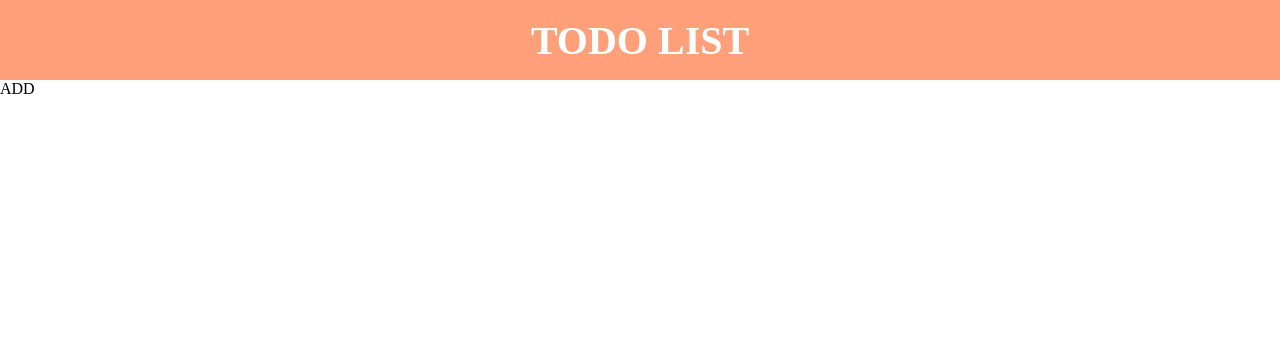
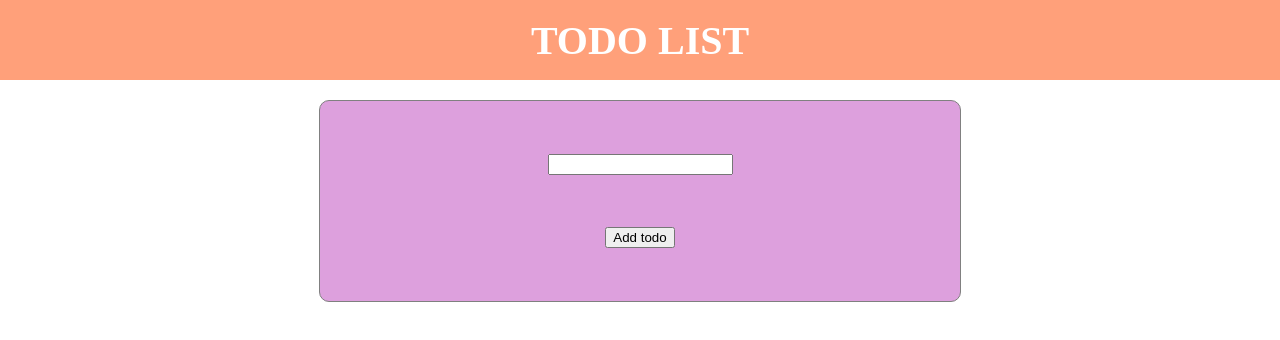
Before and after one commit to Baarosh/Todo-app, a Vue app: page /addtodo in a window 1280 px wide. Shown: the top 340 px of the page. Built offline with nearby package versions, Linux system fonts and the light colour scheme.

Commit message:
add todo feature

```diff
--- a/src/components/TheHeader.vue
+++ b/src/components/TheHeader.vue
@@ -1,14 +1,14 @@
 <template>
   <div class="header">
-    <h1 @click="routeToMain">TODO LIST</h1>
+    <h1 @click="pushToMain">TODO LIST</h1>
   </div>
 </template>
 
 <script>
 export default {
   methods: {
-    routeToMain() {
-      this.$router.push('/');
+    pushToMain() {
+      this.$router.push({ name: 'main-page' });
     },
   },
 };
--- a/src/store/index.js
+++ b/src/store/index.js
@@ -1,4 +1,15 @@
 import { createStore } from 'vuex';
+
+function* generatorCreator() {
+  let index = 5;
+
+  while (true) {
+    // eslint-disable-next-line no-plusplus
+    yield index++;
+  }
+}
+
+const generator = generatorCreator();
 
 export default createStore({
   state() {
@@ -41,6 +52,13 @@ export default createStore({
     deleteTodo(state, payload) {
       state.listOfTodos = state.listOfTodos.filter((todo) => todo.id !== payload);
     },
+    addNewTodo(state, payload) {
+      state.listOfTodos.push({
+        id: generator.next().value,
+        title: payload,
+        completed: false,
+      });
+    },
   },
   actions: {
     setSorting(context, payload) {
@@ -55,9 +73,12 @@ export default createStore({
     deleteTodo(context, payload) {
       context.commit('deleteTodo', payload);
     },
+    addNewTodo(context, payload) {
+      context.commit('addNewTodo', payload);
+    },
   },
   getters: {
-    listOfTodos(state, getters) {
+    getListOfTodos(state, getters) {
       const todoList = state.listOfTodos;
       if (todoList.length > 0) {
         return state.listOfTodos.filter((todo) =>
--- a/src/views/AddTodo.vue
+++ b/src/views/AddTodo.vue
@@ -1,9 +1,47 @@
 <template>
-  <div class="">ADD</div>
+  <div class="container">
+    <input type="text" name="title" id="title" v-model="newTodo" />
+    <button id="add" @click="addNewTodo">Add todo</button>
+  </div>
 </template>
 
 <script>
-export default {};
+export default {
+  data() {
+    return {
+      newTodo: '',
+    };
+  },
+  methods: {
+    addNewTodo() {
+      this.$store.dispatch('addNewTodo', this.newTodo);
+      this.newTodo = '';
+      this.$router.push({ name: 'main-page' });
+    },
+  },
+};
 </script>
 
-<style lang="scss" scoped></style>
+<style lang="scss" scoped>
+.container {
+  width: 50%;
+  margin: 20px auto;
+  background-color: plum;
+  border: 1px solid gray;
+  border-radius: 10px;
+  display: flex;
+  flex-flow: column nowrap;
+  align-items: center;
+  justify-content: space-evenly;
+  height: 200px;
+  ul {
+    list-style: none;
+    margin: 0;
+    padding: 0;
+
+    p {
+      display: inline-block;
+    }
+  }
+}
+</style>
--- a/src/views/MainPage.vue
+++ b/src/views/MainPage.vue
@@ -8,8 +8,8 @@
     <button id="new" @click="pushToAddTodo">Add new todo</button>
   </div>
   <div class="container container2">
-    <ul v-if="getTodos.length > 0">
-      <li v-for="todo in getTodos" :key="todo.id">
+    <ul v-if="getListOfTodos.length > 0">
+      <li v-for="todo in getListOfTodos" :key="todo.id">
         <p>{{ todo.id }} - {{ todo.title }} - {{ todo.completed }}</p>
         <button id="complete" type="button" @click="setCompletion(todo.id)">Complete</button>
         <button id="delete" type="button" @click="deleteTodo(todo.id)">Delete</button>
@@ -34,8 +34,8 @@ export default {
     },
   },
   computed: {
-    getTodos() {
-      return this.$store.getters.listOfTodos;
+    getListOfTodos() {
+      return this.$store.getters.getListOfTodos;
     },
     getSorting() {
       return this.$store.getters.getSorting;
@@ -63,7 +63,7 @@ export default {
     },
     pushToAddTodo() {
       this.filterBy = '';
-      this.$router.push('/addtodo');
+      this.$router.push({ name: 'add-todo' });
     },
   },
 };
```
